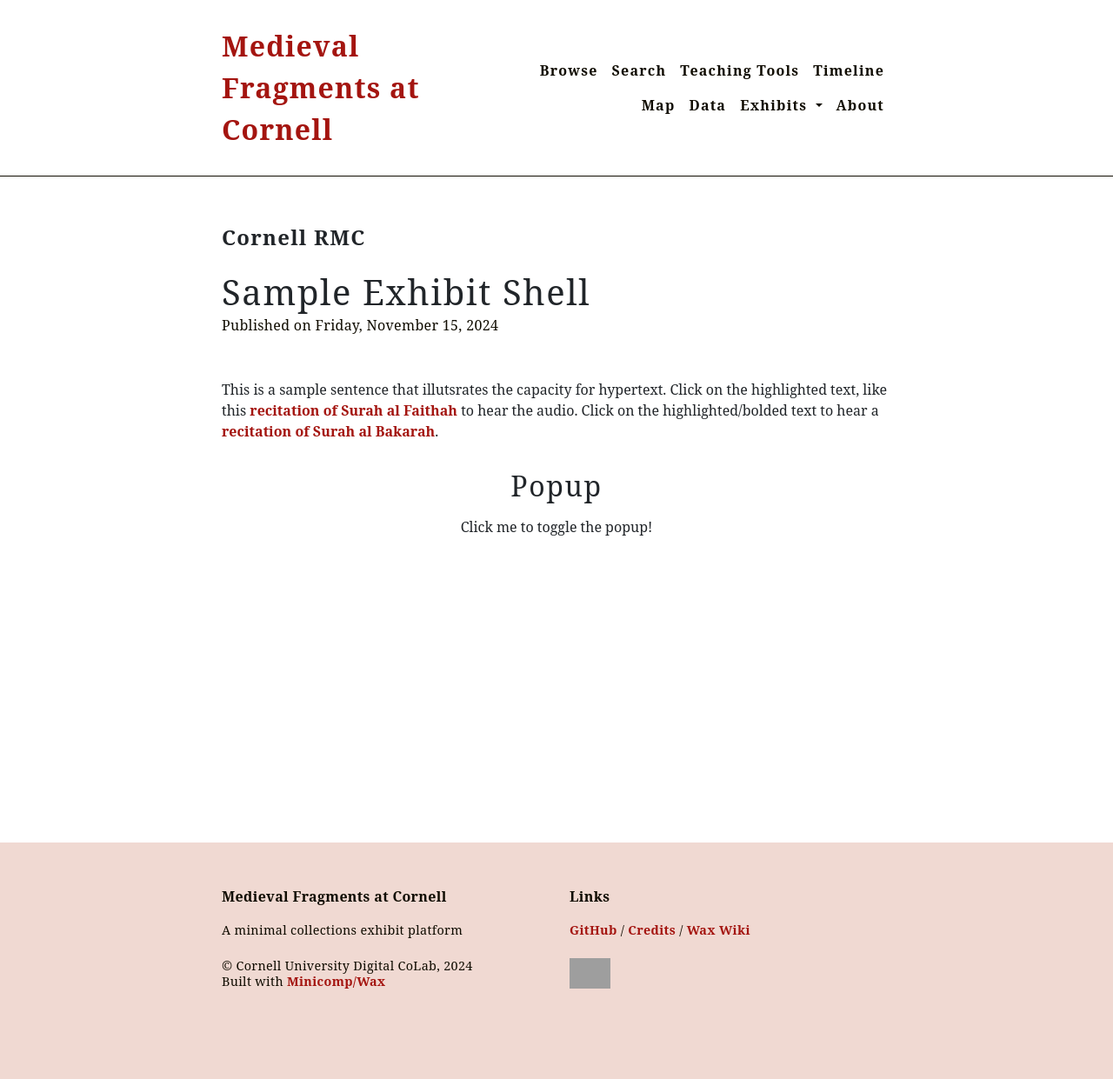
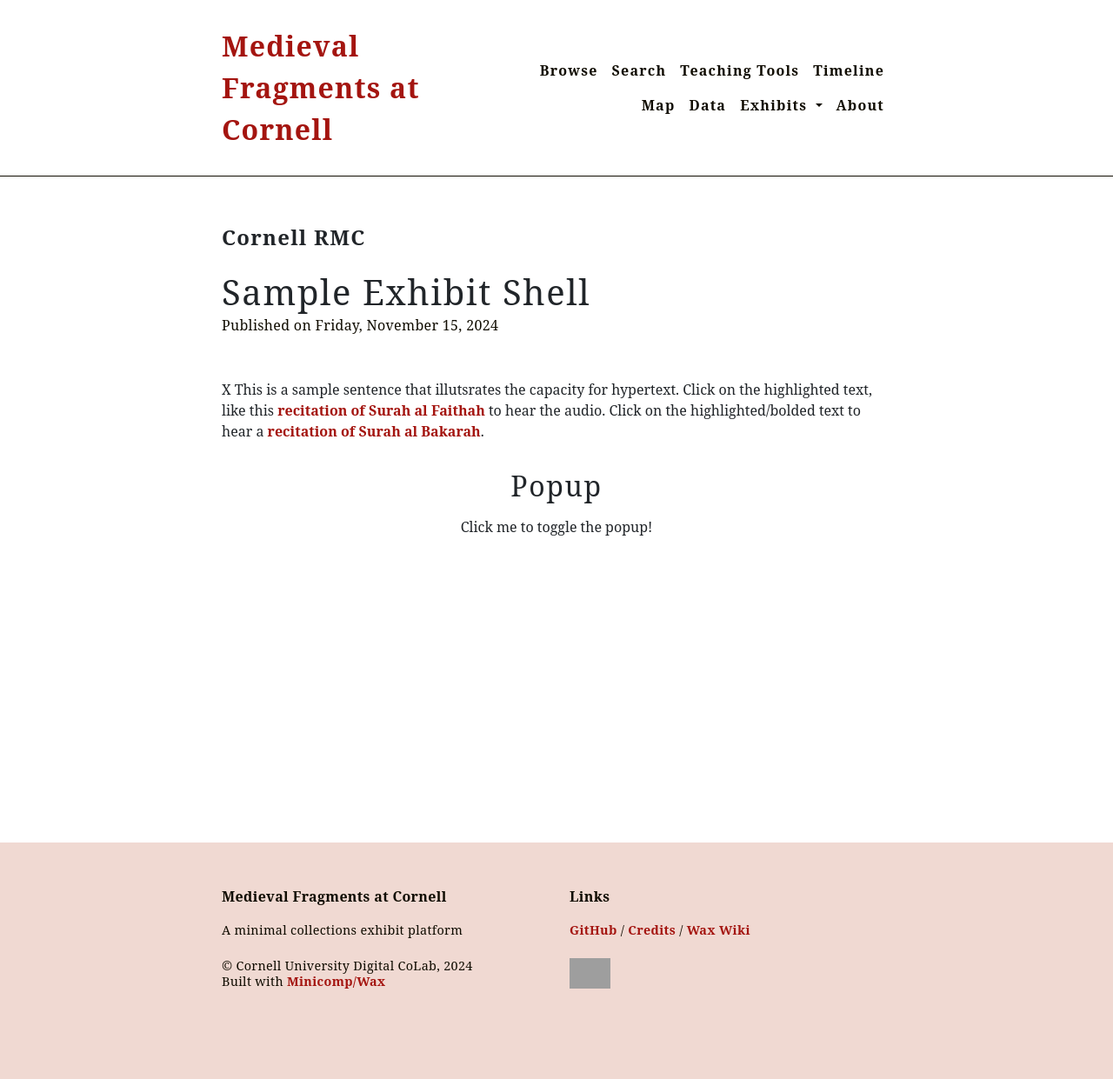
Before and after one commit to kam535/medieval-fragments, a Jekyll site: the page built from _exhibits/c.md, in a window 1280 px wide. Shown: the whole page at 87% size. Built offline with Jekyll 4.4.1, drawn with Linux system fonts in a browser that asks for light colours; some web fonts are replaced.

Commit message:
Update c.md

```diff
--- a/_exhibits/c.md
+++ b/_exhibits/c.md
@@ -66,7 +66,7 @@
   </head>
   <body>
 
-This is a sample sentence that illutsrates the capacity for hypertext. Click on the highlighted text, like this <a href="#" data-audio-src="https://download.quranicaudio.com/quran/abdullaah_3awwaad_al-juhaynee/001.mp3">recitation of Surah al Faithah</a> to hear the audio. Click on the highlighted/bolded text to hear a <a href="#" data-audio-src="https://download.quranicaudio.com/quran/abdullaah_3awwaad_al-juhaynee/002.mp3">recitation of Surah al Bakarah</a>.
+X This is a sample sentence that illutsrates the capacity for hypertext. Click on the highlighted text, like this <a href="#" data-audio-src="https://download.quranicaudio.com/quran/abdullaah_3awwaad_al-juhaynee/001.mp3">recitation of Surah al Faithah</a> to hear the audio. Click on the highlighted/bolded text to hear a <a href="#" data-audio-src="https://download.quranicaudio.com/quran/abdullaah_3awwaad_al-juhaynee/002.mp3">recitation of Surah al Bakarah</a>.
 
  <script>
     const player = new SoundPlayer();
```
